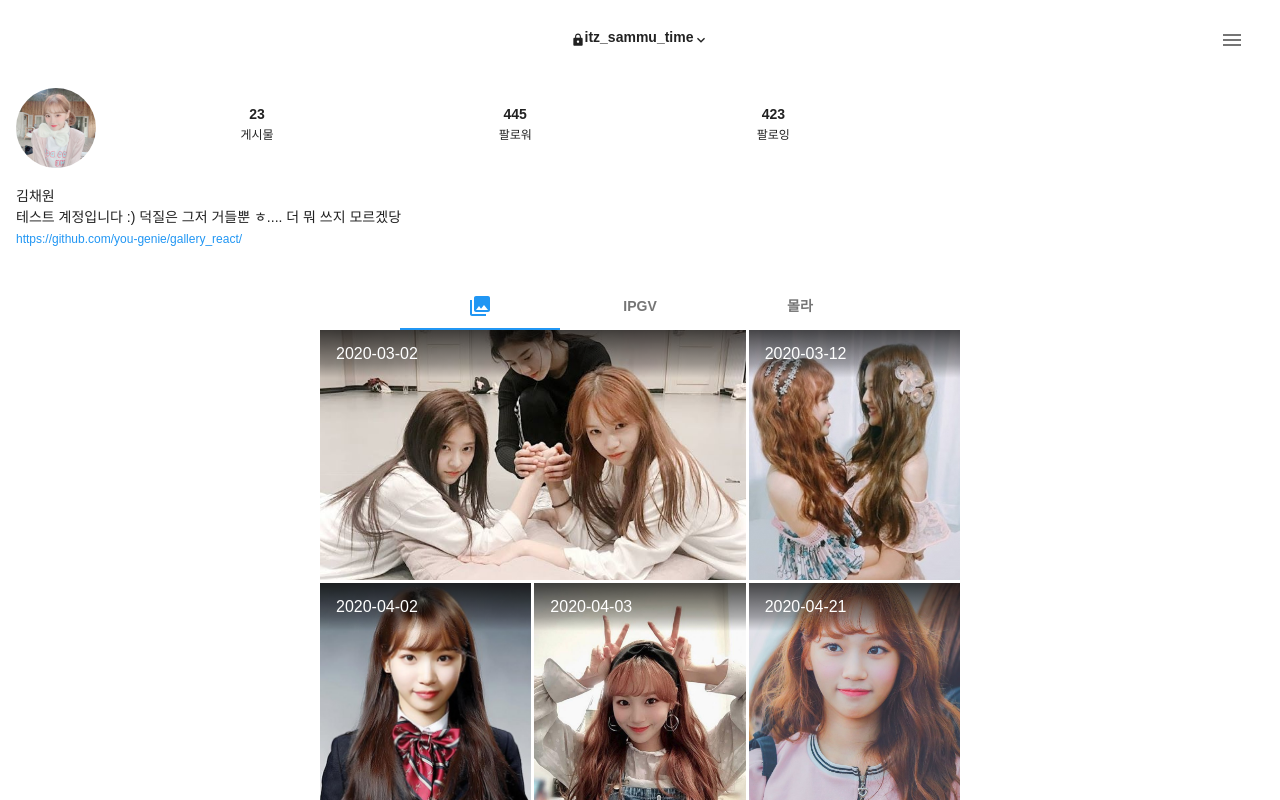
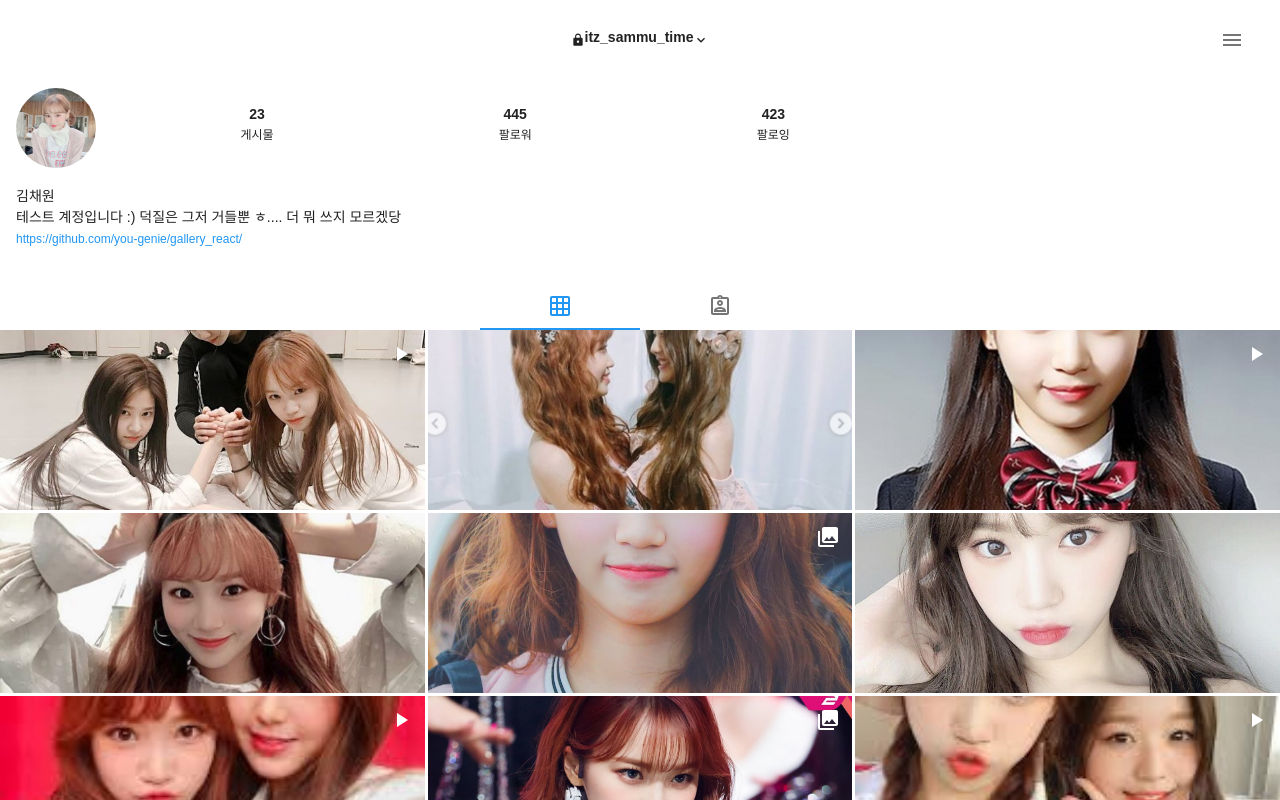
Before and after one commit to you-genie/formixmatch, a React (Create React App) app: page / in a window 1280 px wide. Shown: the top 800 px of the page. Built offline with nearby package versions, Linux system fonts and the light colour scheme.

Commit message:
[#2] Changed the gridview into default

```diff
--- a/src/modules/components/Gallery.js
+++ b/src/modules/components/Gallery.js
@@ -7,7 +7,8 @@ import GridListTile from '@material-ui/core/GridListTile';
 import GridListTileBar from '@material-ui/core/GridListTileBar';
 import IconButton from '@material-ui/core/IconButton';
 import imageLoader from "./images";
-import {Link} from 'react-router-dom';
+import PlayArrowIcon from '@material-ui/icons/PlayArrow';
+import CollectionsIcon from '@material-ui/icons/Collections';
 
 const useStyles = makeStyles((theme) => ({
     root: {
@@ -18,9 +19,7 @@ const useStyles = makeStyles((theme) => ({
         transform: 'translateZ(0)'
     },
     titleBar: {
-        background:
-            'linear-gradient(to bottom, rgba(0,0,0,0.7) 0%, ' +
-            'rgba(0,0,0,0.3) 70%, rgba(0,0,0,0) 100%)',
+        background: 'transparent',
     },
     icon: {
         color:'white'
@@ -30,6 +29,18 @@ function GalleryPanel(props) {
     const { children, value, index, ...other } = props;
     const classes = useStyles();
     const images = imageLoader();
+
+    const videoButton = (
+        <IconButton className={classes.icon}>
+            <PlayArrowIcon />
+        </IconButton>
+    )
+    const multipleButton = (
+        <IconButton className={classes.icon}>
+            <CollectionsIcon />
+        </IconButton>
+    )
+
     return (
         <div
             role="tabpanel"
@@ -44,11 +55,9 @@ function GalleryPanel(props) {
                     justify='center'
                     className={classes.root}>
                     <Grid
-                        xs={12}
-                        sm={12}
-                        lg={6} >
+                        container
+                        justify='center'>
                         <GridList
-                            cellHeight={250}
                             spacing={3}
                             cols={3}
                             className={classes.gridList}>
@@ -56,12 +65,12 @@ function GalleryPanel(props) {
                                 <GridListTile
                                     onClick={()=> props.history.push('/pictorant/'+tile.id)}
                                     key={tile.id}
-                                    cols={tile.id%5===0 ? 2 :1}>
+                                    cols={1}>
                                     <img src={tile.src} alt={tile.description}/>
                                     <GridListTileBar
-                                        title={tile.description}
+                                        className={classes.titleBar}
                                         titlePosition='top'
-                                        className={classes.titleBar}/>
+                                        actionIcon={tile.type === 'video' ? videoButton : tile.type === 'multiple' ? multipleButton : undefined}/>
                                 </GridListTile>
                             ))}
                         </GridList>
--- a/src/modules/components/images.js
+++ b/src/modules/components/images.js
@@ -1,16 +1,16 @@
 import React from 'react';
 
 const images = [
-    {id: 0, src: '/images/1.jpg', description: '2020-03-02'},
-    {id: 1, src: '/images/2.jpg', description: '2020-03-12'},
-    {id: 2, src: '/images/3.jpg', description: '2020-04-02'},
-    {id: 3, src: '/images/4.jpg', description: '2020-04-03'},
-    {id: 4, src: '/images/5.jpg', description: '2020-04-21'},
-    {id: 5, src: '/images/6.jpg', description: '2020-04-22'},
-    {id: 6, src: '/images/7.jpg', description: '2020-05-02'},
-    {id: 7, src: '/images/8.jpg', description: '2020-05-12'},
-    {id: 8, src: '/images/9.jpg', description: '2020-05-12'},
-    {id: 9, src: '/images/10.jpg', description: '2020-05-13'},
+    {id: 0, src: '/images/1.jpg', description: '2020-03-02', type: 'video'},
+    {id: 1, src: '/images/2.jpg', description: '2020-03-12', type: 'plain'},
+    {id: 2, src: '/images/3.jpg', description: '2020-04-02', type: 'video'},
+    {id: 3, src: '/images/4.jpg', description: '2020-04-03', type: 'plain'},
+    {id: 4, src: '/images/5.jpg', description: '2020-04-21', type: 'multiple'},
+    {id: 5, src: '/images/6.jpg', description: '2020-04-22', type: 'plain'},
+    {id: 6, src: '/images/7.jpg', description: '2020-05-02', type: 'video'},
+    {id: 7, src: '/images/8.jpg', description: '2020-05-12', type: 'multiple'},
+    {id: 8, src: '/images/9.jpg', description: '2020-05-12', type: 'video'},
+    {id: 9, src: '/images/10.jpg', description: '2020-05-13', type: 'plain'},
 ]
 
 function imageLoader() {
--- a/src/modules/views/GalleryTab.js
+++ b/src/modules/views/GalleryTab.js
@@ -4,6 +4,8 @@ import AppBar from '@material-ui/core/AppBar';
 import Tabs from '@material-ui/core/Tabs';
 import Tab from '@material-ui/core/Tab';
 import PhotoLibraryIcon from '@material-ui/icons/PhotoLibrary';
+import AssignmentIndOutlinedIcon from '@material-ui/icons/AssignmentIndOutlined';
+import GridOnIcon from '@material-ui/icons/GridOn';
 
 import GalleryPanel from "../components/Gallery";
 
@@ -43,9 +45,8 @@ function GalleryTab(props) {
                     indicatorColor='primary'
                     textColor='primary'
                     centered>
-                    <Tab icon={<PhotoLibraryIcon />}{...a11yProps(0)} />
-                    <Tab label='IPGV' {...a11yProps(1)} />
-                    <Tab label='몰라' {...a11yProps(2)} />
+                    <Tab icon={<GridOnIcon />}{...a11yProps(0)} />
+                    <Tab icon={<AssignmentIndOutlinedIcon />}{...a11yProps(1)} />
                 </Tabs>
             </AppBar>
             <GalleryPanel value={value} index={0} dir={theme.direction}>
```
